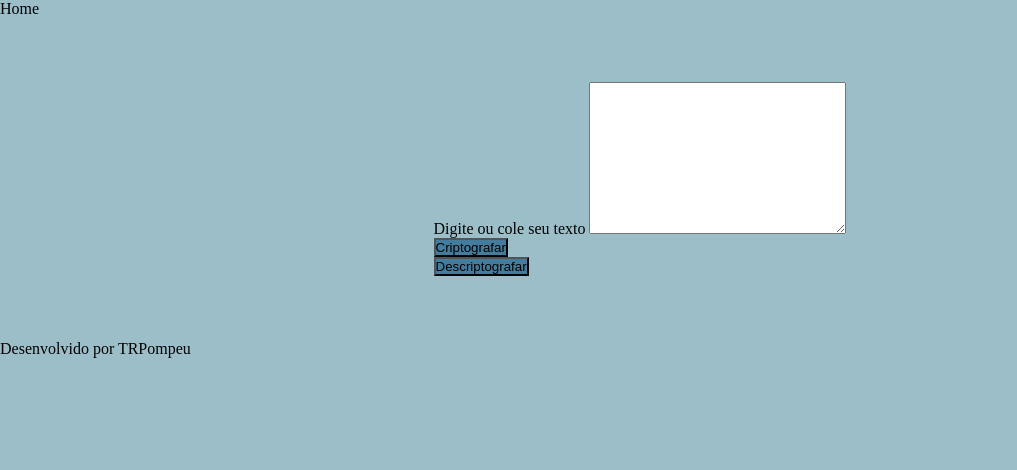
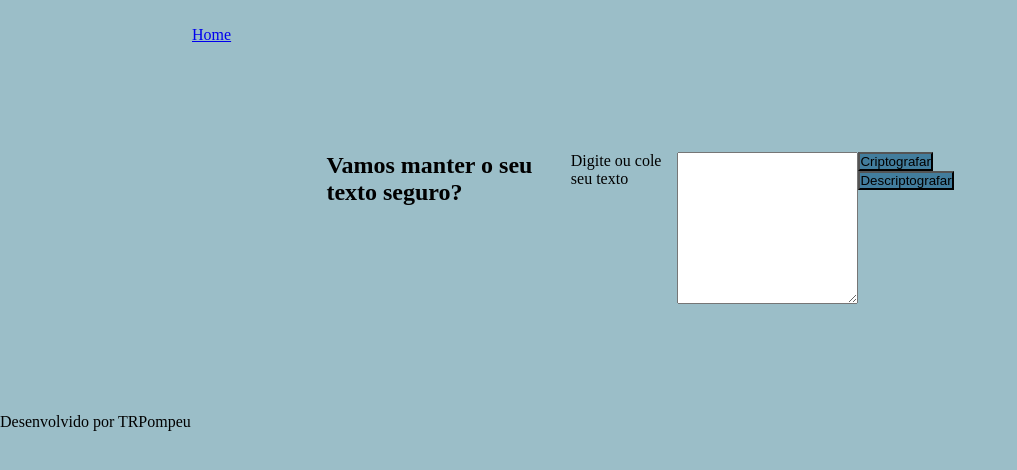
Before and after one commit to TrPompeu/Challenge, a plain HTML site: page index.html in a window 1280 px wide. Shown: the whole page, without its empty margins (0-1017 px from the left). Drawn offline with Linux system fonts and the light colour scheme.

Commit message:
ajustes de codigo

```diff
--- a/index.html
+++ b/index.html
@@ -7,11 +7,16 @@
     <link rel="stylesheet" href="/styles/styles.css">
 </head>
 <body>
-    <header class="cabecalho">Home</header>
+    <header class="cabecalho">
+        <nav class="cabecalho__menu">
+            <a href="cabecalho__menu__link">Home</a>
+        </nav>
+    </header>
     <main class="area__texto">
-        <section class="">
-            <label for="entrada__de__texto">Digite ou cole seu texto</label>
-            <textarea name="entrada__de__texto" id="entrada__de__texto" cols="30" rows="10"></textarea>
+        <section class="area__texto">
+            <h1>Vamos manter o seu texto seguro?</h1>
+            <label for="area__texto__entrada">Digite ou cole seu texto</label>
+            <textarea name="area__texto__entrada" id="area__texto__entrada" cols="30" rows="10"></textarea>
             <div>
                 <button class="botoes">Criptografar</button>
                 <button class="botoes">Descriptografar</button>
--- a/styles/styles.css
+++ b/styles/styles.css
@@ -1,3 +1,5 @@
+@import url('https://fonts.googleapis.com/css2?family=Krona+One&family=Montserrat:wght@400;600&display=swap');
+
 *{
     margin: 0;
     padding: 0;
@@ -6,6 +8,10 @@
 body{
 box-sizing: border-box;
 background-color: #9BBEC8;
+}
+
+.cabecalho{
+    padding: 2% 0% 0% 15%;
 }
 
 .area__texto{
```
